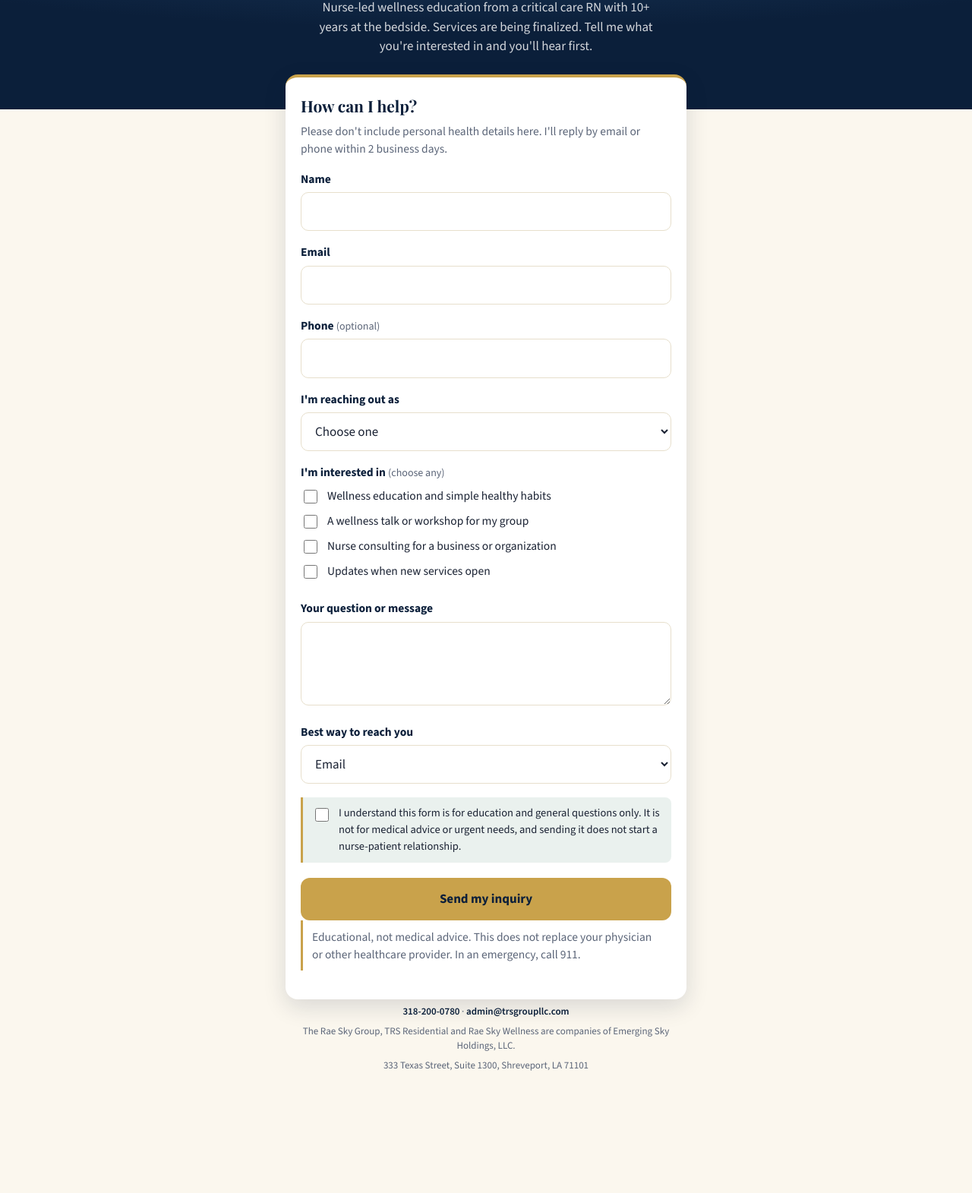
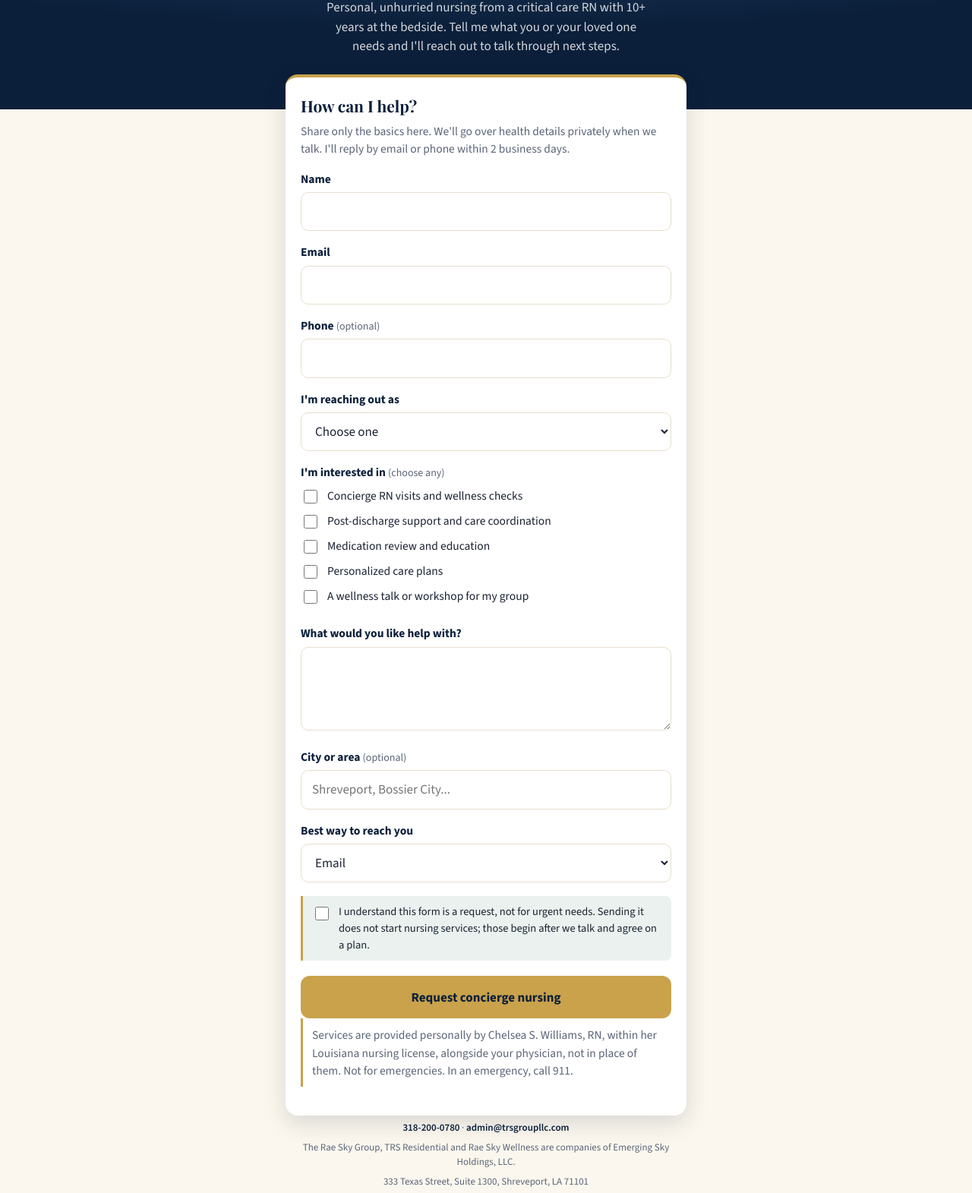
Before and after one commit to EmergingSky/links-trsgroupllc, a plain HTML site: page wellness/index.html in a window 1280 px wide. Shown: the part 157-1728 px from the top of the page at 76% size. Before the commit the page ends 1575 px from the top, so only its background shows below. Drawn offline with nearby package versions, Linux system fonts and the light colour scheme.

Commit message:
Update wellness inquiry pages for concierge nursing
Co-Authored-By: Claude Opus 5.5 <noreply@anthropic.com>
Claude-Session: https://claude.ai/code/session_01M4rKbhge1Wdy9tt5oyUgb6

```diff
--- a/wellness/index.html
+++ b/wellness/index.html
@@ -9,22 +9,22 @@
   <link rel="preconnect" href="https://fonts.gstatic.com" crossorigin>
   <link href="https://fonts.googleapis.com/css2?family=Playfair+Display:wght@600;700&family=Source+Sans+3:wght@400;600;700&display=swap" rel="stylesheet">
   <link rel="stylesheet" href="/assets/forms.css">
-  <title>Rae Sky Wellness Inquiry</title>
-  <meta name="description" content="Send an inquiry to Rae Sky Wellness &amp; Concierge Nursing: nurse-led wellness education from Chelsea S. Williams, RN.">
+  <title>Request Concierge Nursing</title>
+  <meta name="description" content="Request concierge nursing from Rae Sky Wellness &amp; Concierge Nursing: personal RN visits from Chelsea S. Williams, RN in Shreveport, LA.">
 </head>
 <body class="well">
   <header class="hero">
     <div class="wrap">
       <a class="back" href="/">&larr; All links</a><br>
       <span class="kicker">Rae Sky Wellness &amp; Concierge Nursing</span>
-      <h1>Send an inquiry</h1>
-      <p>Nurse-led wellness education from a critical care RN with 10+ years at the bedside. Services are being finalized. Tell me what you're interested in and you'll hear first.</p>
+      <h1>Request concierge nursing</h1>
+      <p>Personal, unhurried nursing from a critical care RN with 10+ years at the bedside. Tell me what you or your loved one needs and I'll reach out to talk through next steps.</p>
     </div>
   </header>
   <main class="wrap">
     <div class="card">
       <h2>How can I help?</h2>
-      <p>Please don't include personal health details here. I'll reply by email or phone within 2 business days.</p>
+      <p>Share only the basics here. We'll go over health details privately when we talk. I'll reply by email or phone within 2 business days.</p>
       <form name="wellness-inquiry" method="POST" action="/wellness/thanks/" data-netlify="true" netlify-honeypot="company-website">
         <input type="hidden" name="form-name" value="wellness-inquiry">
         <p class="hidden"><label>Leave this empty <input name="company-website"></label></p>
@@ -37,22 +37,25 @@
         <label for="who">I'm reaching out as</label>
         <select id="who" name="reaching-out-as" required>
           <option value="">Choose one</option>
-          <option>An individual</option>
-          <option>A family member</option>
+          <option>Requesting for myself</option>
+          <option>A family member or caregiver</option>
+          <option>A case manager or healthcare professional</option>
           <option>A church, community group or employer</option>
           <option>A business or organization</option>
-          <option>A nurse or healthcare professional</option>
-          <option>Other</option>
+                    <option>Other</option>
         </select>
         <fieldset>
           <span class="legend">I'm interested in <span class="opt">(choose any)</span></span>
-          <label class="choice"><input type="checkbox" name="interest" value="Wellness education"> Wellness education and simple healthy habits</label>
-          <label class="choice"><input type="checkbox" name="interest" value="Group talk or workshop"> A wellness talk or workshop for my group</label>
-          <label class="choice"><input type="checkbox" name="interest" value="Nurse consulting for organizations"> Nurse consulting for a business or organization</label>
-          <label class="choice"><input type="checkbox" name="interest" value="Updates when services open"> Updates when new services open</label>
+          <label class="choice"><input type="checkbox" name="interest" value="Concierge RN visits and wellness checks"> Concierge RN visits and wellness checks</label>
+          <label class="choice"><input type="checkbox" name="interest" value="Post-discharge support and care coordination"> Post-discharge support and care coordination</label>
+          <label class="choice"><input type="checkbox" name="interest" value="Medication review and education"> Medication review and education</label>
+          <label class="choice"><input type="checkbox" name="interest" value="Personalized care plans"> Personalized care plans</label>
+          <label class="choice"><input type="checkbox" name="interest" value="Wellness talk or workshop for a group"> A wellness talk or workshop for my group</label>
         </fieldset>
-        <label for="message">Your question or message</label>
+        <label for="message">What would you like help with?</label>
         <textarea id="message" name="message" required></textarea>
+        <label for="area">City or area <span class="opt">(optional)</span></label>
+        <input id="area" type="text" name="city-or-area" placeholder="Shreveport, Bossier City...">
         <label for="contact-pref">Best way to reach you</label>
         <select id="contact-pref" name="contact-preference">
           <option>Email</option>
@@ -60,11 +63,11 @@
           <option>Text</option>
         </select>
         <div class="consent">
-          <label class="choice"><input type="checkbox" name="understands" value="yes" required> I understand this form is for education and general questions only. It is not for medical advice or urgent needs, and sending it does not start a nurse-patient relationship.</label>
+          <label class="choice"><input type="checkbox" name="understands" value="yes" required> I understand this form is a request, not for urgent needs. Sending it does not start nursing services; those begin after we talk and agree on a plan.</label>
         </div>
-        <button type="submit">Send my inquiry</button>
+        <button type="submit">Request concierge nursing</button>
       </form>
-      <p class="note">Educational, not medical advice. This does not replace your physician or other healthcare provider. In an emergency, call 911.</p>
+      <p class="note">Services are provided personally by Chelsea S. Williams, RN, within her Louisiana nursing license, alongside your physician, not in place of them. Not for emergencies. In an emergency, call 911.</p>
     </div>
   </main>
   <footer class="wrap">
```
Also changed, not shown: wellness/thanks/index.html (+3 -3 lines).
